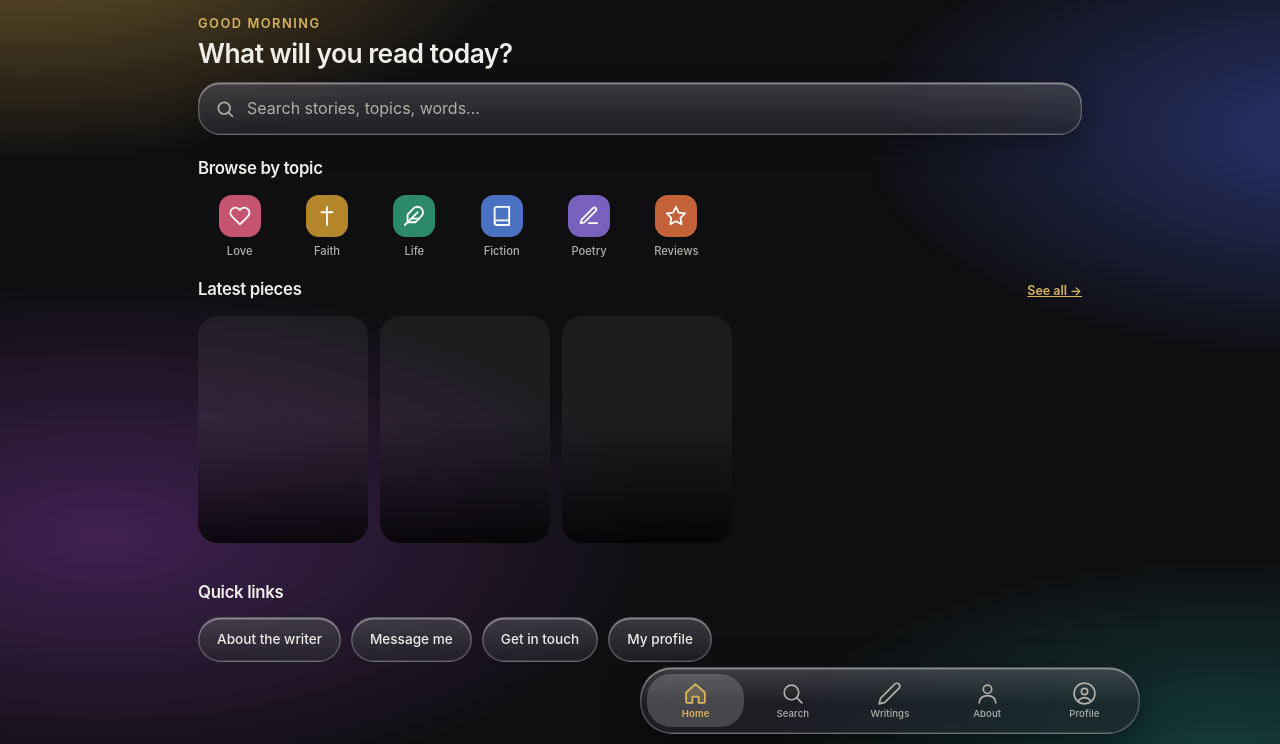
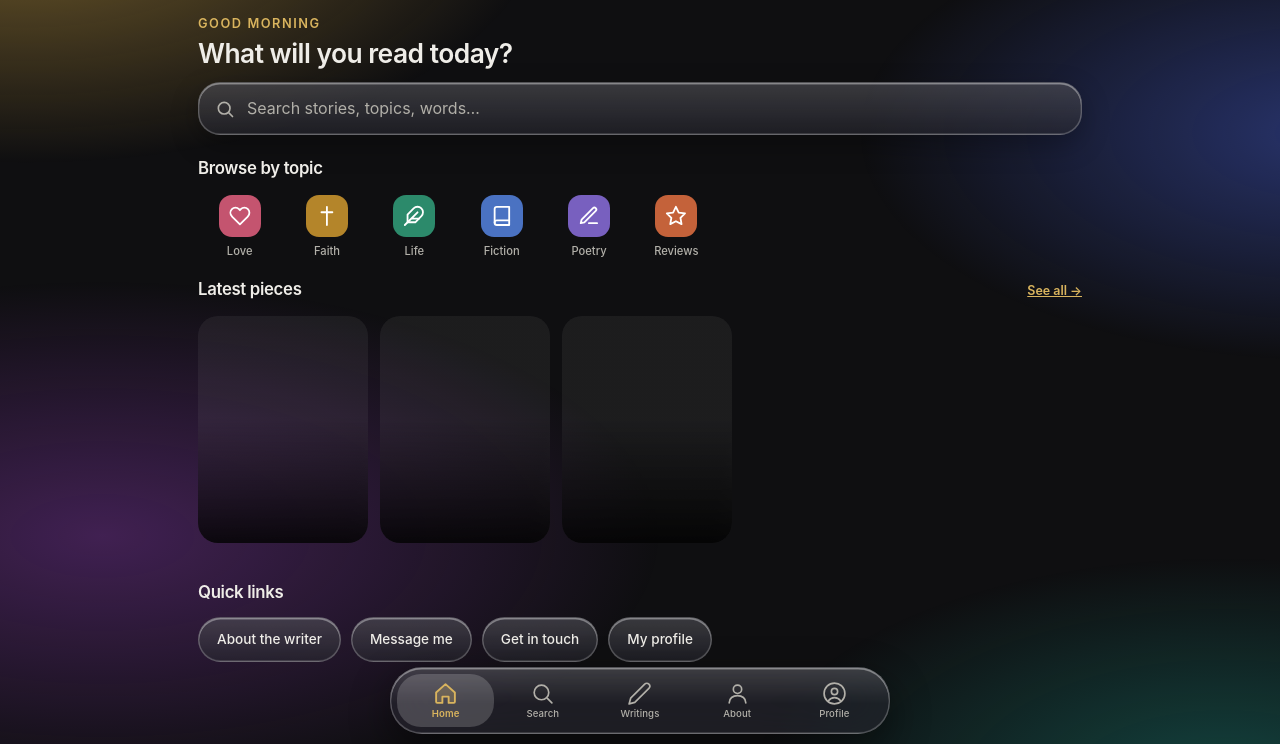
Before and after one commit to mulundugabani-maker/Lament-Mulundu, a plain HTML site: page index.html in a window 1280 px wide. Shown: the part 56-800 px from the top of the page. Drawn offline with Linux system fonts and the light colour scheme.

Commit message:
Add files via upload

```diff
--- a/index.html
+++ b/index.html
@@ -650,7 +650,7 @@ dialog.reader{background-color:var(--bg);background-image:radial-gradient(60% 30
 .glass,.sbar,.mini,.svi,.sr,.xp,.cc,.btn,.rd,.ib,.by,.xm,.reader .eyebrow,.ract,.cm,.seg,.tabs .tab,.chips span,.tags span,input,textarea,.msgc,.chm,.chr{-webkit-backdrop-filter:none!important;backdrop-filter:none!important}
 :root{--gl:rgba(40,40,48,.62);--pop:rgba(26,26,32,.9);--blur:blur(26px) saturate(2);--sh2:0 10px 26px rgba(0,0,0,.3)}
 :root[data-theme=light]{--gl:rgba(255,255,255,.78);--pop:rgba(252,250,245,.92);--sh2:0 10px 26px rgba(70,55,20,.14)}
-.top,.dock,#bellPanel,#rPop{transform:translateZ(0)}
+.top,#bellPanel,#rPop{transform:translateZ(0)}.dock{transform:translate3d(-50%,0,0)}
 .rc{-webkit-backdrop-filter:blur(16px) saturate(1.6);backdrop-filter:blur(16px) saturate(1.6);background:color-mix(in srgb,var(--bg) 78%,transparent);margin:0 -22px;padding-left:22px;padding-right:22px}
 .card{content-visibility:auto;contain-intrinsic-size:auto 150px}
 #bellPanel,#rPop,.pop{background:var(--pop)!important;background-image:none!important}
```
